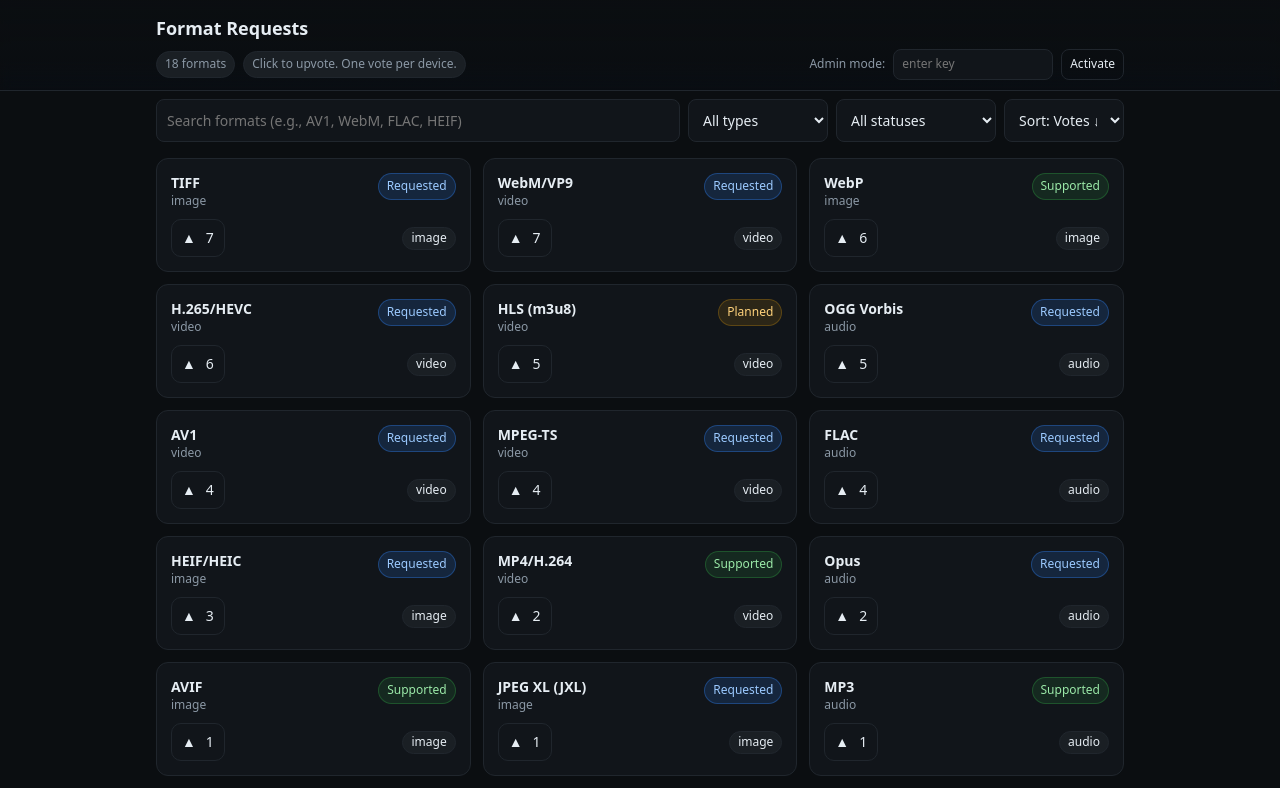
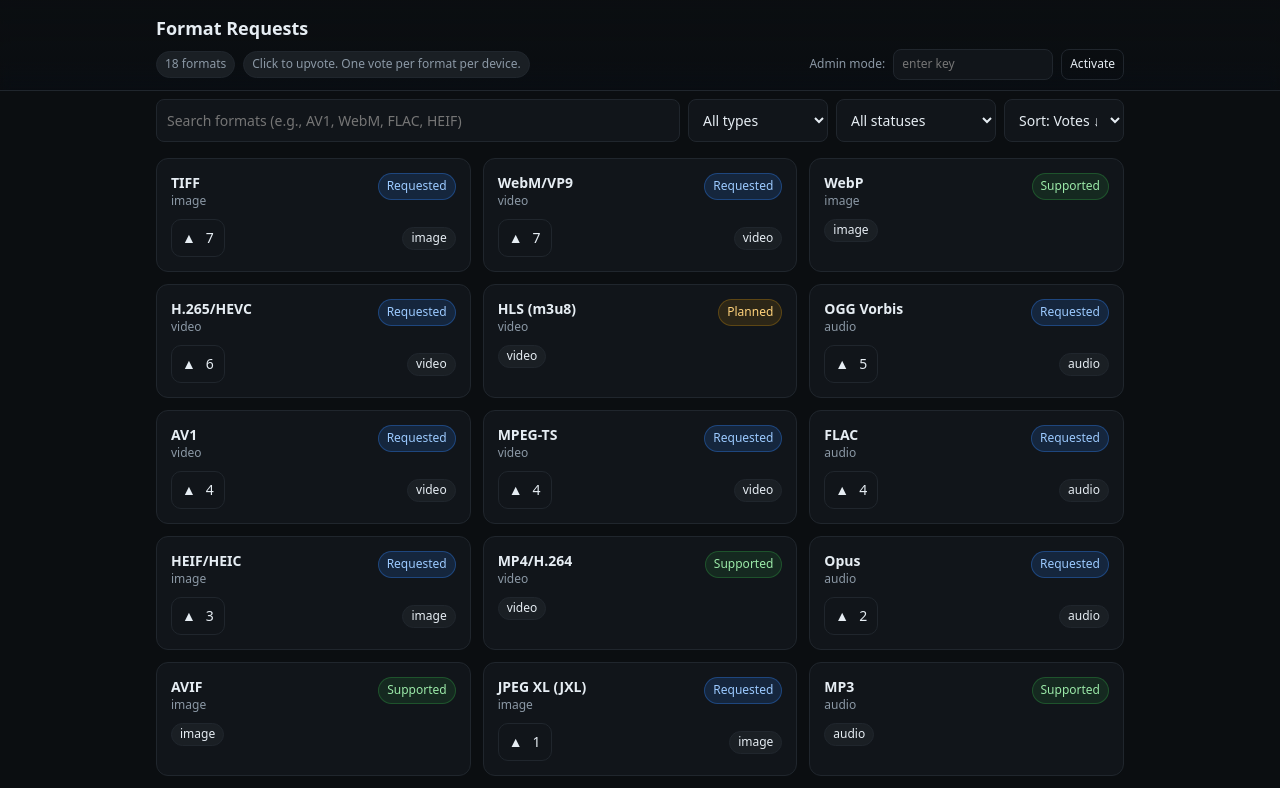
Before and after one commit to adamcleavey/format-requests, a React (Vite) app: page / in a window 1280 px wide. Shown: the top 788 px of the page. Built offline with nearby package versions, Linux system fonts and the light colour scheme.

Commit message:
supported and planned types cant be voted on

```diff
--- a/src/App.tsx
+++ b/src/App.tsx
@@ -152,6 +152,8 @@ export default function App() {
   }, [state]);
 
   const onVote = async (id: string) => {
+    const target = state.rows.find((r) => r.id === id);
+    if (!target || target.status !== "Requested") return; // block votes on Planned/Supported
     if (USE_API) {
       // POST/DELETE /api/formats/:id/vote {deviceId} -> {votes}
     }
--- a/src/components/FormatCard/FormatCard.jsx
+++ b/src/components/FormatCard/FormatCard.jsx
@@ -17,6 +17,7 @@ export default function FormatCard({
   onDelete,
 }) {
   const [edit, setEdit] = useState(row.status);
+  const isRequestable = row.status === "Requested";
   return (
     <div className={styles.card}>
       <div className={styles.title}>
@@ -33,6 +34,7 @@ export default function FormatCard({
       </div>
 
       <div className={styles.actions}>
+        {isRequestable ? (
           <button
             className={`${styles.vote} ${voted ? styles.voted : ""}`}
             aria-pressed={voted ? "true" : "false"}
@@ -42,6 +44,10 @@ export default function FormatCard({
             <span>▲</span>
             <span className={styles.count}>{row.votes ?? 0}</span>
           </button>
+        ) : (
+          ""
+        )}
+
         <span className={styles.pill}>{row.kind}</span>
 
         {admin && (
--- a/src/components/FormatCard/FormatCard.module.css
+++ b/src/components/FormatCard/FormatCard.module.css
@@ -96,3 +96,8 @@
 .danger {
     color: #ffa8a8;
 }
+.locked {
+    color: var(--muted);
+    font-size: 12px;
+    padding: 6px 8px;
+}
--- a/src/components/Header/Header.jsx
+++ b/src/components/Header/Header.jsx
@@ -10,7 +10,7 @@ export default function Header({ count, adminActive, onAdminActivate }) {
         <div className={styles.row}>
           <span className={styles.chip}>{count} formats</span>
           <span className={styles.chip}>
-            Click to upvote. One vote per device.
+            Click to upvote. One vote per format per device.
           </span>
           <span className={styles.admin}>
             Admin mode:
```
Lines whose indentation alone changed are shown as unchanged.
